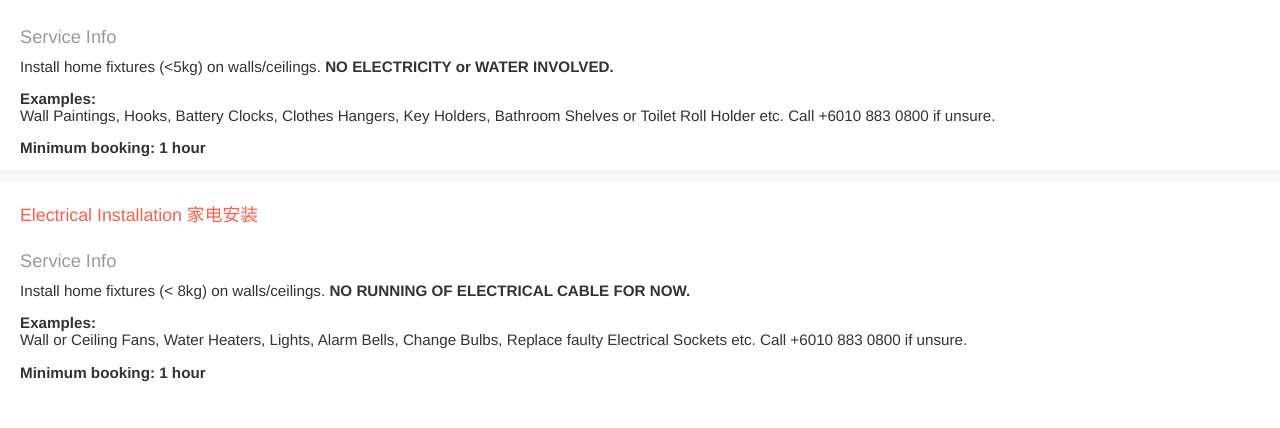
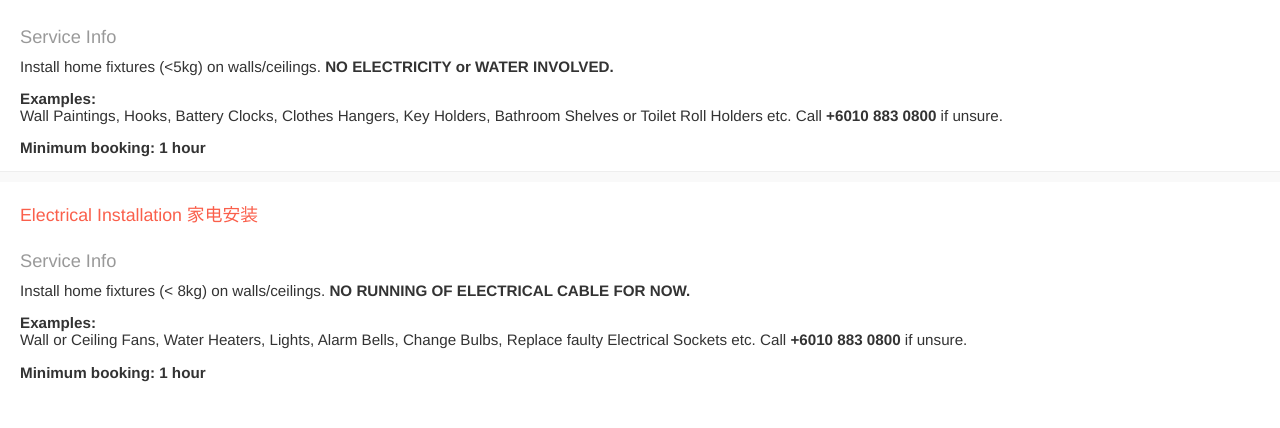
Before and after one commit to blooms-singapore/pages, a Jekyll site: the page built from en/services/installation.html, in a window 1280 px wide. Shown: the part 741-1169 px from the top of the page. Built offline with Jekyll 4.4.1, drawn with Linux system fonts in a browser that asks for light colours.

Commit message:
Update installation.html

```diff
--- a/en/services/installation.html
+++ b/en/services/installation.html
@@ -21,7 +21,7 @@
   </p>
 <strong>Examples:</strong>
 <p>
-  Wall Paintings, Hooks, Battery Clocks, Clothes Hangers, Key Holders, Bathroom Shelves or Toilet Roll Holder etc. Call +6010 883 0800 if unsure.
+  Wall Paintings, Hooks, Battery Clocks, Clothes Hangers, Key Holders, Bathroom Shelves or Toilet Roll Holders etc. Call <strong>+6010 883 0800</strong> if unsure.
 <p>
 <p>
   <strong>Minimum booking: 1 hour</strong>
@@ -46,7 +46,7 @@
   </p>
 <strong>Examples:</strong>
 <p>
-  Wall or Ceiling Fans, Water Heaters, Lights, Alarm Bells, Change Bulbs, Replace faulty Electrical Sockets etc. Call +6010 883 0800 if unsure.
+  Wall or Ceiling Fans, Water Heaters, Lights, Alarm Bells, Change Bulbs, Replace faulty Electrical Sockets etc. Call <strong>+6010 883 0800</strong> if unsure.
 <p>
   <p>
     <strong>Minimum booking: 1 hour</strong>
```
